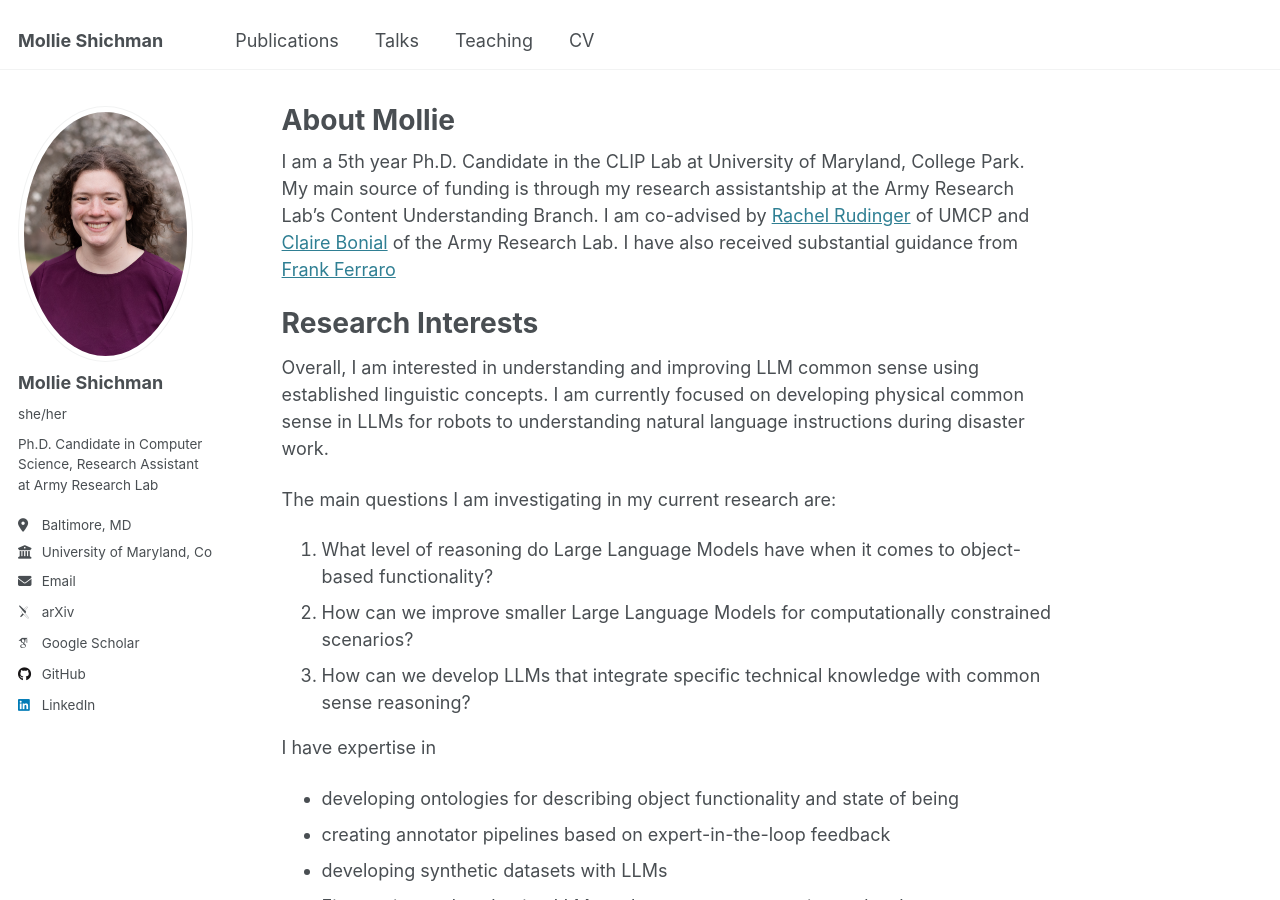
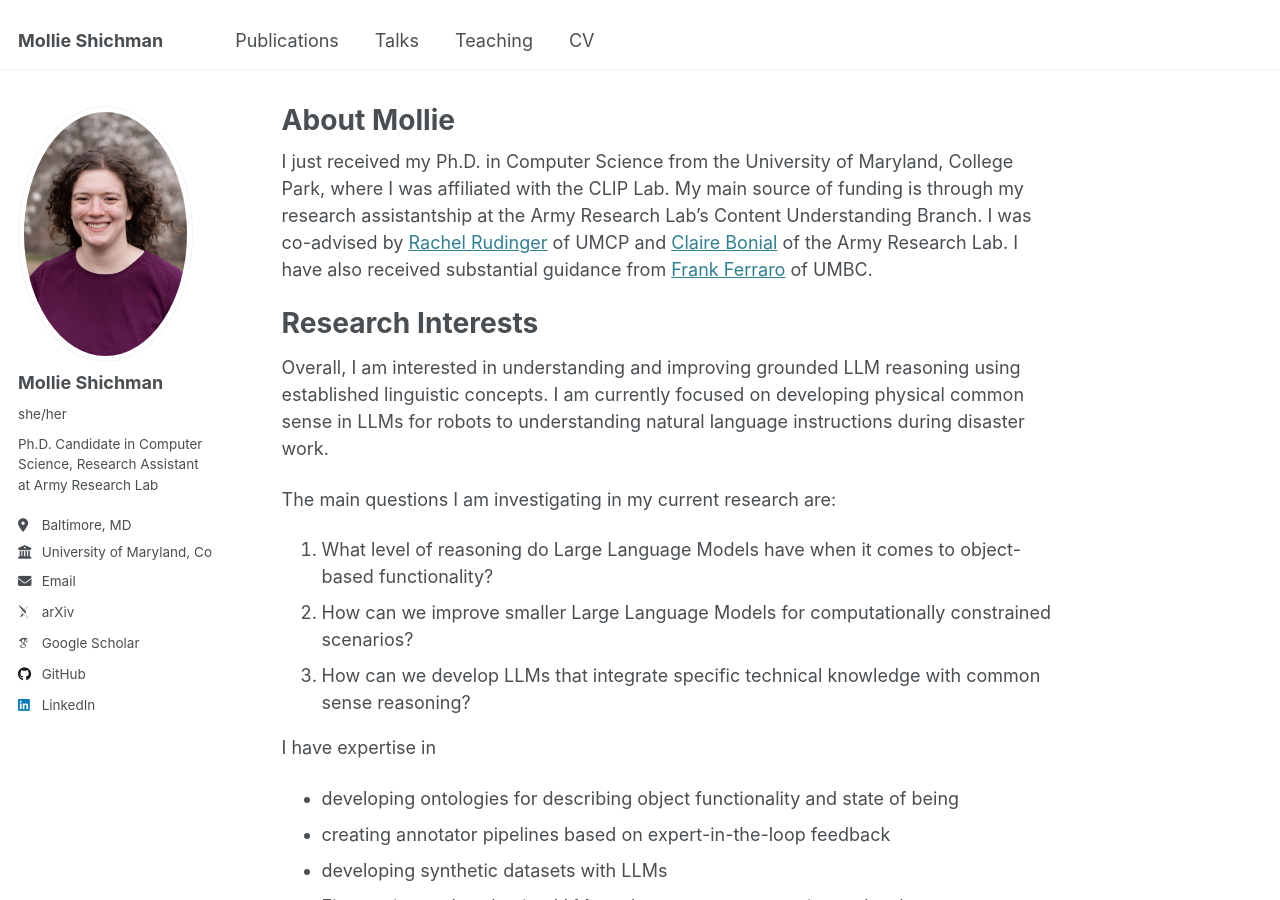
Before and after one commit to mshich1/mshich1.github.io, a Jekyll site: the page built from _pages/about.md, in a window 1280 px wide and 900 px high. Built offline with Jekyll 4.4.1, drawn with Linux system fonts in a browser that asks for light colours; some web fonts are replaced.

Commit message:
Update about.md

```diff
--- a/_pages/about.md
+++ b/_pages/about.md
@@ -7,11 +7,11 @@ redirect_from:
   - /about.html
 ---
 
-I am a 5th year Ph.D. Candidate in the CLIP Lab at University of Maryland, College Park. My main source of funding is through my research assistantship at the Army Research Lab's Content Understanding Branch. I am co-advised by [Rachel Rudinger](https://rudinger.github.io) of UMCP and [Claire Bonial](https://scholar.google.com/citations?user=PqD57uMAAAAJ&hl=en) of the Army Research Lab. I have also received substantial guidance from [Frank Ferraro](https://userpages.cs.umbc.edu/ferraro/)
+I just received my Ph.D. in Computer Science from the University of Maryland, College Park, where I was affiliated with the CLIP Lab. My main source of funding is through my research assistantship at the Army Research Lab's Content Understanding Branch. I was co-advised by [Rachel Rudinger](https://rudinger.github.io) of UMCP and [Claire Bonial](https://scholar.google.com/citations?user=PqD57uMAAAAJ&hl=en) of the Army Research Lab. I have also received substantial guidance from [Frank Ferraro](https://userpages.cs.umbc.edu/ferraro/) of UMBC.
 
 Research Interests
 ======
-Overall, I am interested in understanding and improving LLM common sense using established linguistic concepts. I am currently focused on developing physical common sense in LLMs for robots to understanding natural language instructions during disaster work.
+Overall, I am interested in understanding and improving grounded LLM reasoning using established linguistic concepts. I am currently focused on developing physical common sense in LLMs for robots to understanding natural language instructions during disaster work.
 
 The main questions I am investigating in my current research are:
 1. What level of reasoning do Large Language Models have when it comes to object-based functionality?
```
